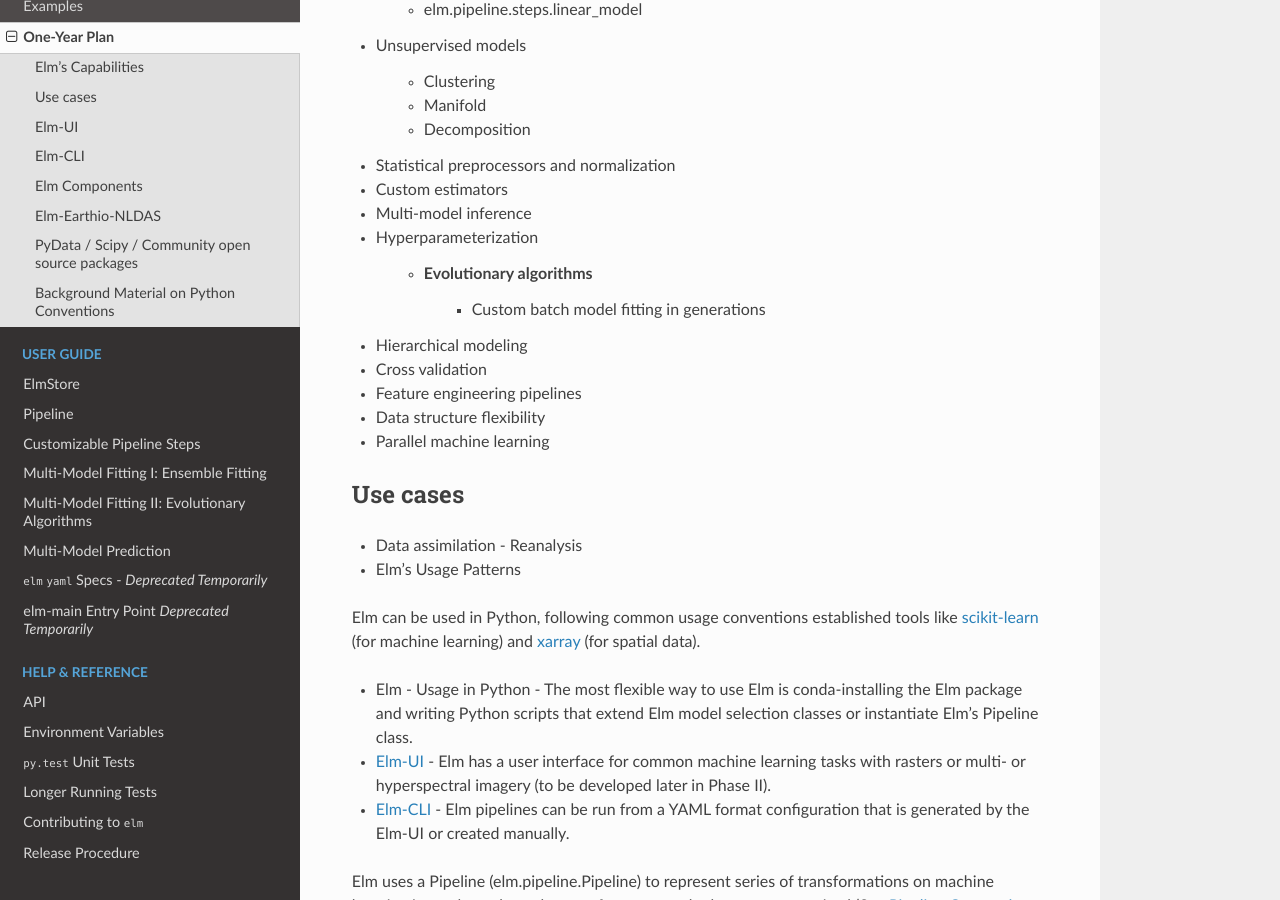
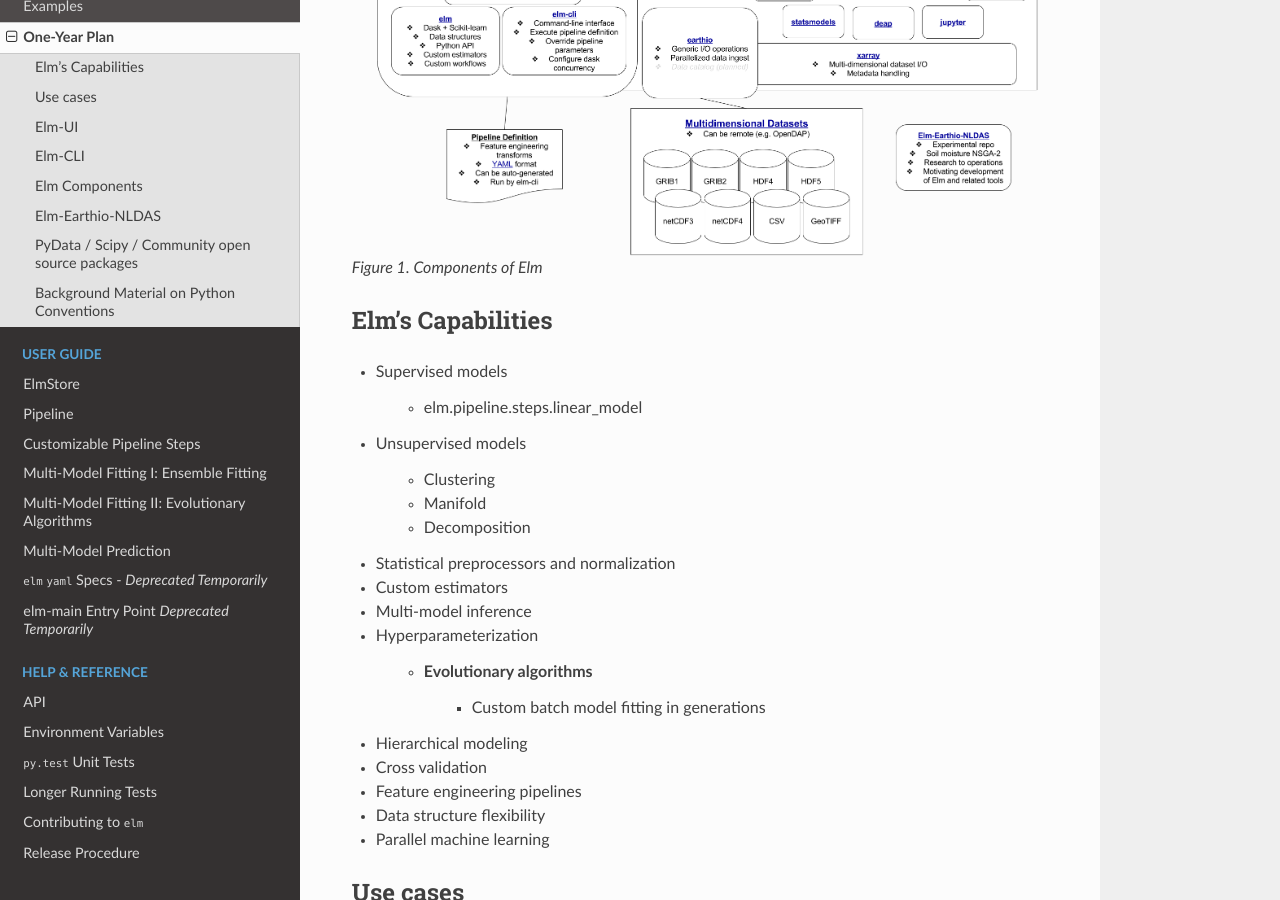
Before and after one commit to ContinuumIO/elm, a Sphinx documentation site: the page built from docs/source/getting_started/one_year_plan.rst, in a window 1280 px wide and 900 px high, scrolled down 465 px. Built offline with Sphinx 7.4.7 and the Read the Docs theme 2.0.0, drawn with Linux system fonts in a browser that asks for light colours.

Commit message:
Minor correction

```diff
--- a/docs/source/getting_started/one_year_plan.rst
+++ b/docs/source/getting_started/one_year_plan.rst
@@ -12,8 +12,7 @@ One-Year Plan for Elm and Related Innovation
 :ref:`elm` supports workflows of unsupervised or supervised learning models, including clustering algorithms, classification, and regression, including common spatial or statistical preprocessing methods that may be run in a pipeline of transformers with adjustable parameters. :ref:`elm` follows conventions of popular Python machine learning tools, e.g. `scikit-learn`_
 
 
-.. figure:: images/NASA_diagram.png
-   :alt: Components of Elm
+.. figure:: ../images/NASA_diagram.png
 
     Figure 1. Components of Elm
 
```
